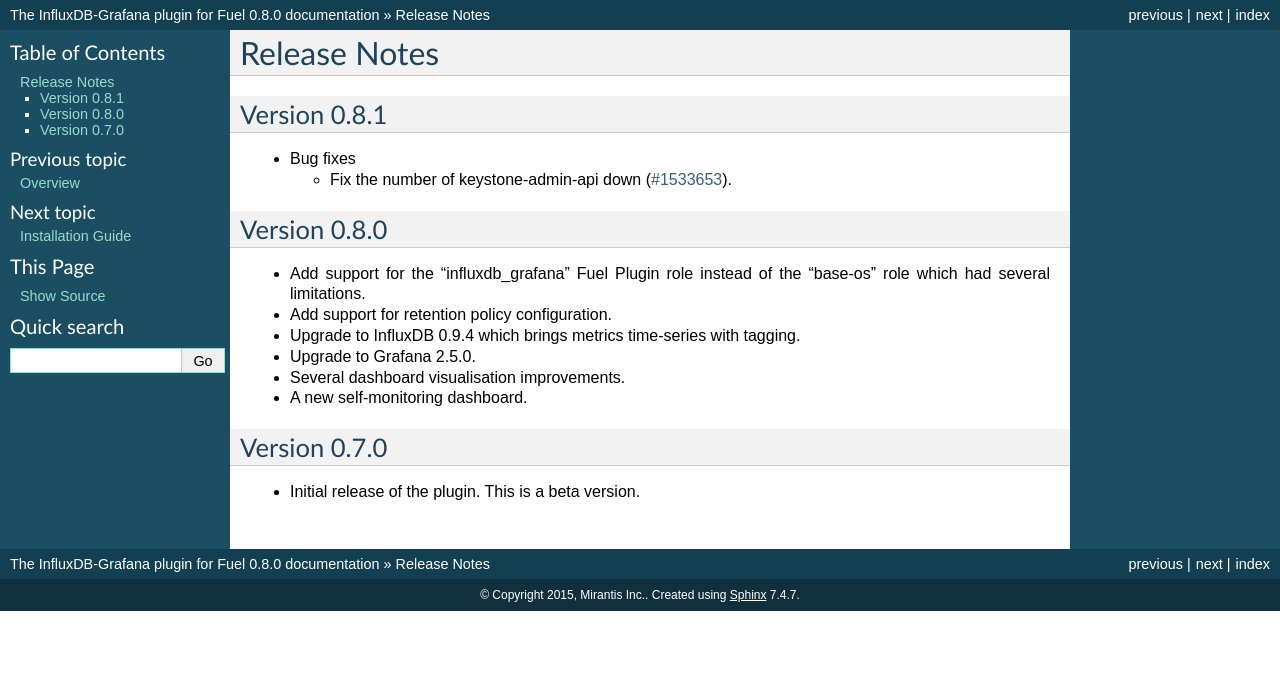
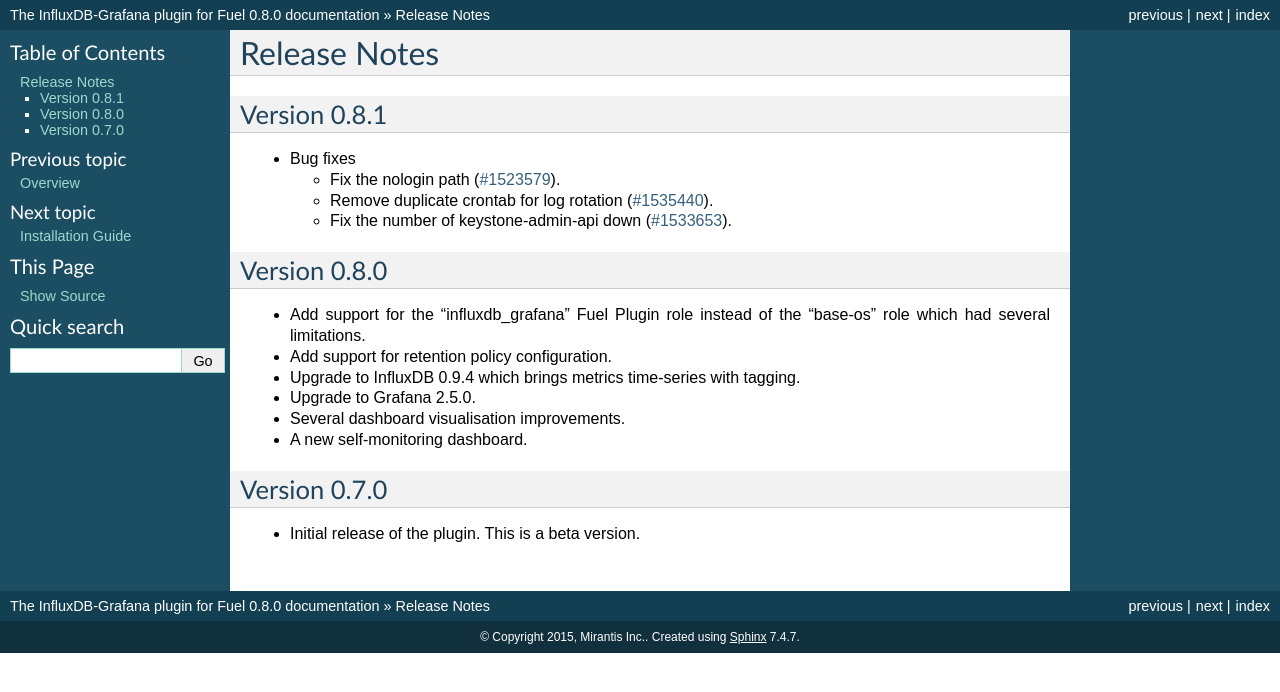
Before and after one commit to openstack-archive/fuel-plugin-influxdb-grafana, a Sphinx documentation site: the page built from doc/source/releases.rst, in a window 1280 px wide. Shown: the top 692 px of the page. Built offline with Sphinx 7.4.7, drawn with Linux system fonts in a browser that asks for light colours.

Commit message:
Update release notes for 0.8.1
Change-Id: Ibb7cb247b60b0bd85506a2958266d40d115288cd

```diff
--- a/doc/source/releases.rst
+++ b/doc/source/releases.rst
@@ -8,6 +8,10 @@
 
 * Bug fixes
 
+  * Fix the nologin path (`#1523579
+    <https://bugs.launchpad.net/lma-toolchain/+bug/1523579>`_).
+  * Remove duplicate crontab for log rotation (`#1535440
+    <https://bugs.launchpad.net/lma-toolchain/+bug/1535440>`_).
   * Fix the number of keystone-admin-api down (`#1533653
     <https://bugs.launchpad.net/lma-toolchain/+bug/1533653>`_).
 
```
